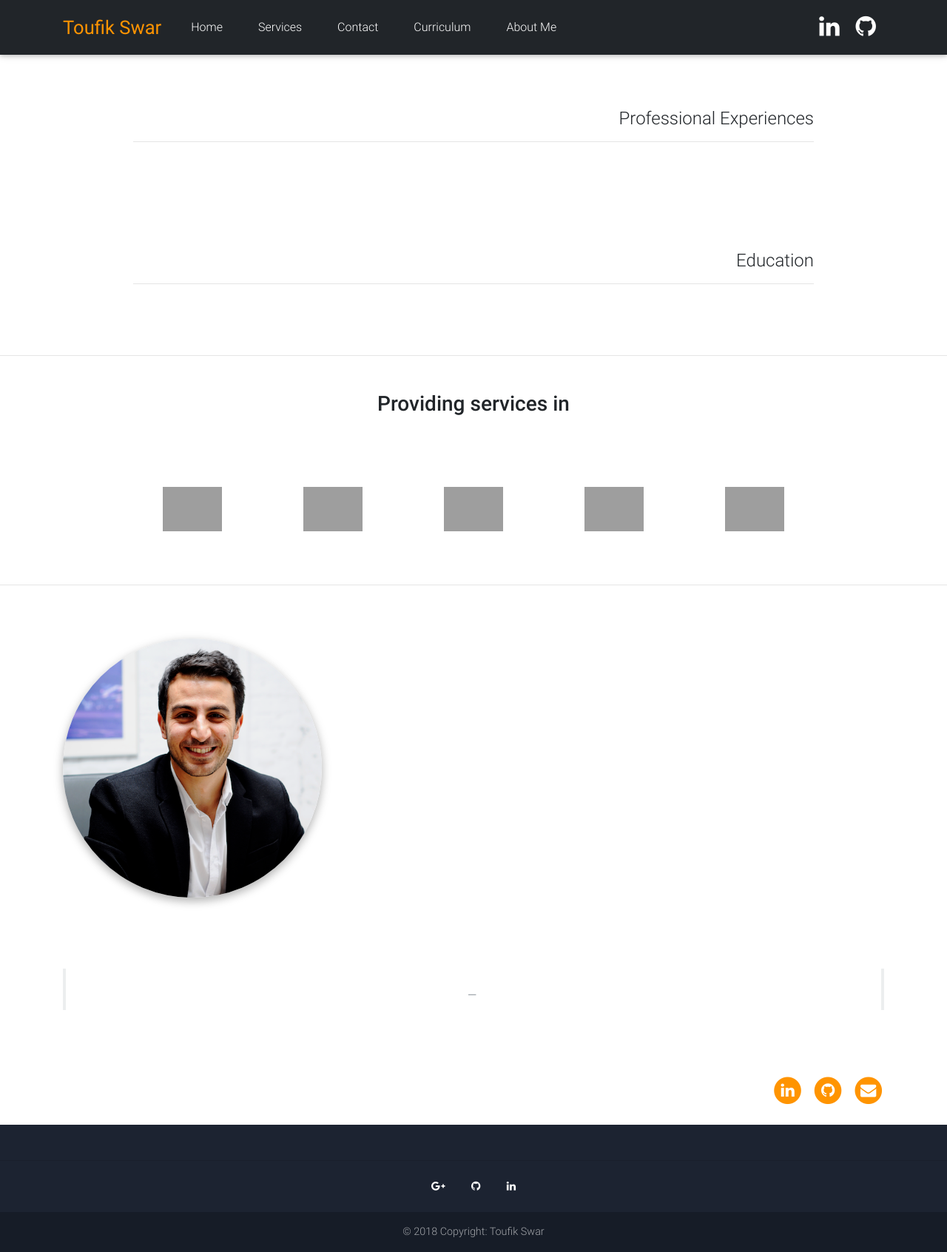
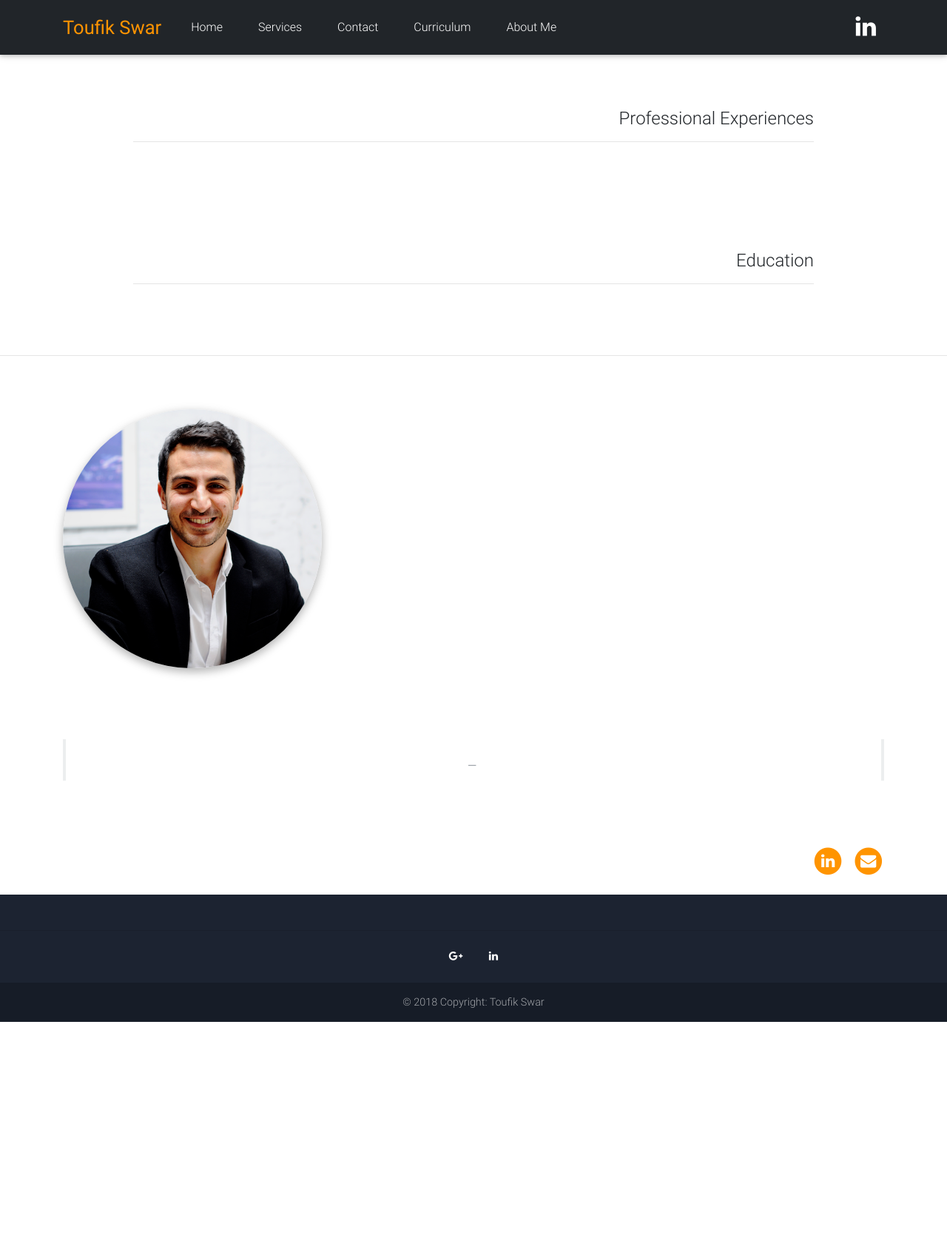
Before and after one commit to toufikswar/toufikswarcv, a Django app: template src/templates/cv/myonlinecv.html in a window 1280 px wide. Shown: the whole page at 74% size. After the commit the page ends 1381 px from the top, so only its background shows below. Run offline with Django 3.2, Linux system fonts and the light colour scheme; the template is opened without the code that fills it, so the values that code supplies are empty; parts of the project's set-up code (start-up, migrations or seed data) failed here and were passed over; some libraries are stand-ins or nearby versions; grey boxes are pictures that could not be loaded.

Commit message:
Removed github links

```diff
--- a/src/templates/cv/about_me.html
+++ b/src/templates/cv/about_me.html
@@ -21,7 +21,7 @@
     <div class="d-flex justify-content-end mt-5 mb-4">
       <ul class="list-inline list-social-icons mb-0">
         <li class="list-inline-item">
-          <a class="icons" href="https://www.linkedin.com/in/toufikswar/">
+          <a class="icons" href="https://www.linkedin.com/in/toufikswar/" target="_blank">
             <span class="fa-stack fa-lg">
               <i class="fa fa-circle fa-stack-2x"></i>
               <i class="fa fa-linkedin fa-stack-1x fa-inverse"></i>
@@ -29,15 +29,7 @@
           </a>
         </li>
         <li class="list-inline-item">
-          <a class="icons" href="https://github.com/toufikzinho/">
-            <span class="fa-stack fa-lg">
-              <i class="fa fa-circle fa-stack-2x"></i>
-              <i class="fa fa-github fa-stack-1x fa-inverse"></i>
-            </span>
-          </a>
-        </li>
-        <li class="list-inline-item">
-          <a class="icons" href="{% url 'cv:home' %}#contact">
+          <a class="icons" href="{% url 'cv:home' %}#contact" target="_blank">
             <span class="fa-stack fa-lg">
               <i class="fa fa-circle fa-stack-2x"></i>
               <i class="fa fa-envelope fa-stack-1x fa-inverse"></i>
--- a/src/templates/cv/footer.html
+++ b/src/templates/cv/footer.html
@@ -12,14 +12,10 @@
   <!-- Social icons -->
   <div class="pb-4">
 
-    <a href="https://plus.google.com/105558674224699407249" target="_blank">
+    <a href="https://plus.google.com/+ToufikSwar" target="_blank">
       <i class="fa fa-google-plus mx-3"></i>
     </a>
 
-
-    <a href="https://github.com/toufikzinho" target="_blank">
-      <i class="fa fa-github mx-3"></i>
-    </a>
 
     <a href="https://www.linkedin.com/in/toufikswar/" target="_blank">
       <i class="fa fa-linkedin mx-3"></i>
--- a/src/templates/cv/myonlinecv.html
+++ b/src/templates/cv/myonlinecv.html
@@ -27,10 +27,6 @@
 
   {% include "cv/education.html" %}
 
-  <span class="d-flex" id="languages"></span>
-  <hr class="my-5">
-
-  {% include "cv/languages.html" %}
 
   <span class="d-flex" id="about"></span>
   <hr class="my-5">
--- a/src/templates/cv/navbar.html
+++ b/src/templates/cv/navbar.html
@@ -44,12 +44,6 @@
             <i class="fa fa-2x fa-linkedin"></i>
           </a>
         </li>
-        <li class="nav-item">
-          <a href="https://github.com/toufikzinho/" class="nav-link waves-effect waves-light"
-            target="_blank">
-            <i class="fa fa-2x fa-github"></i>
-          </a>
-        </li>
       </ul>
 
     </div>
```
